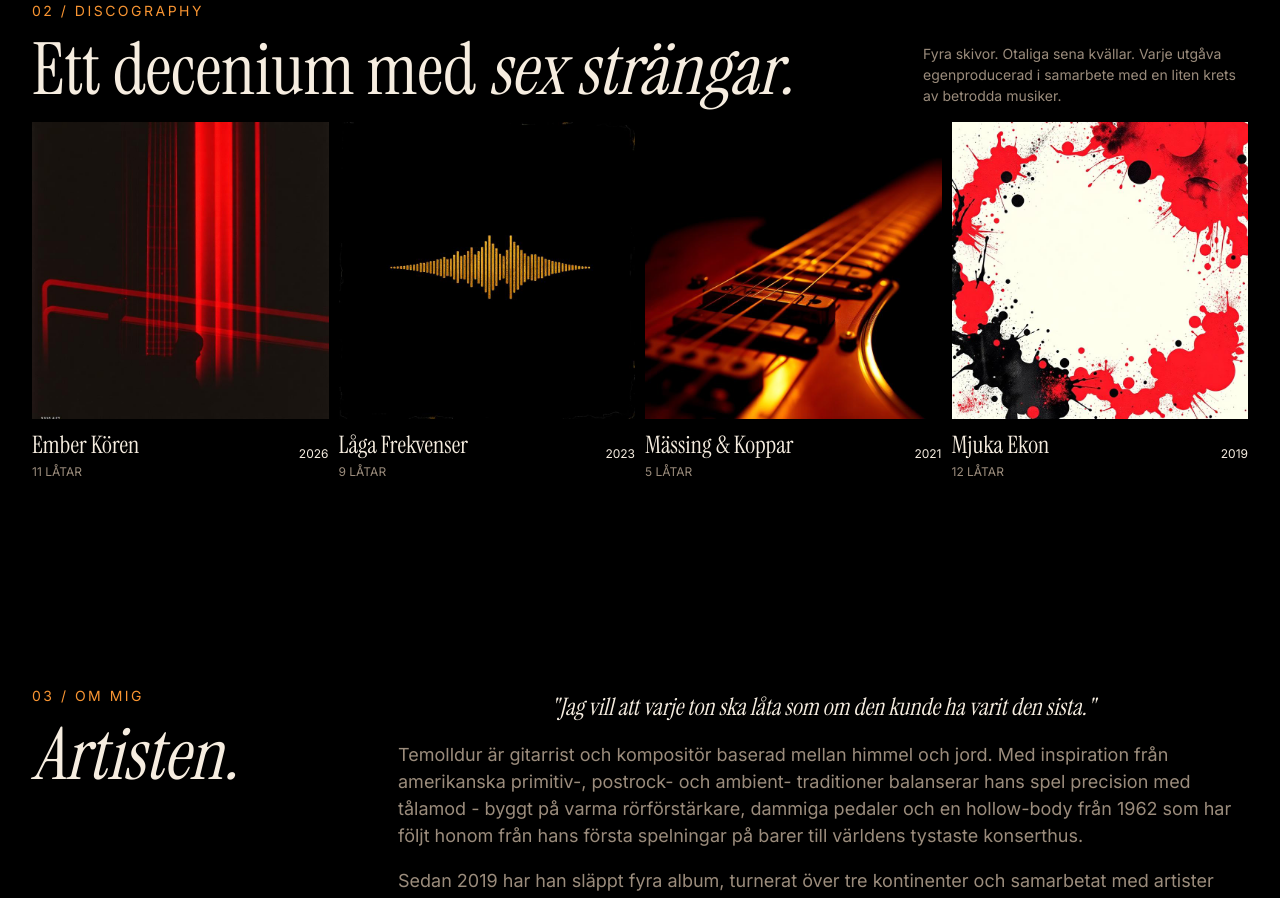
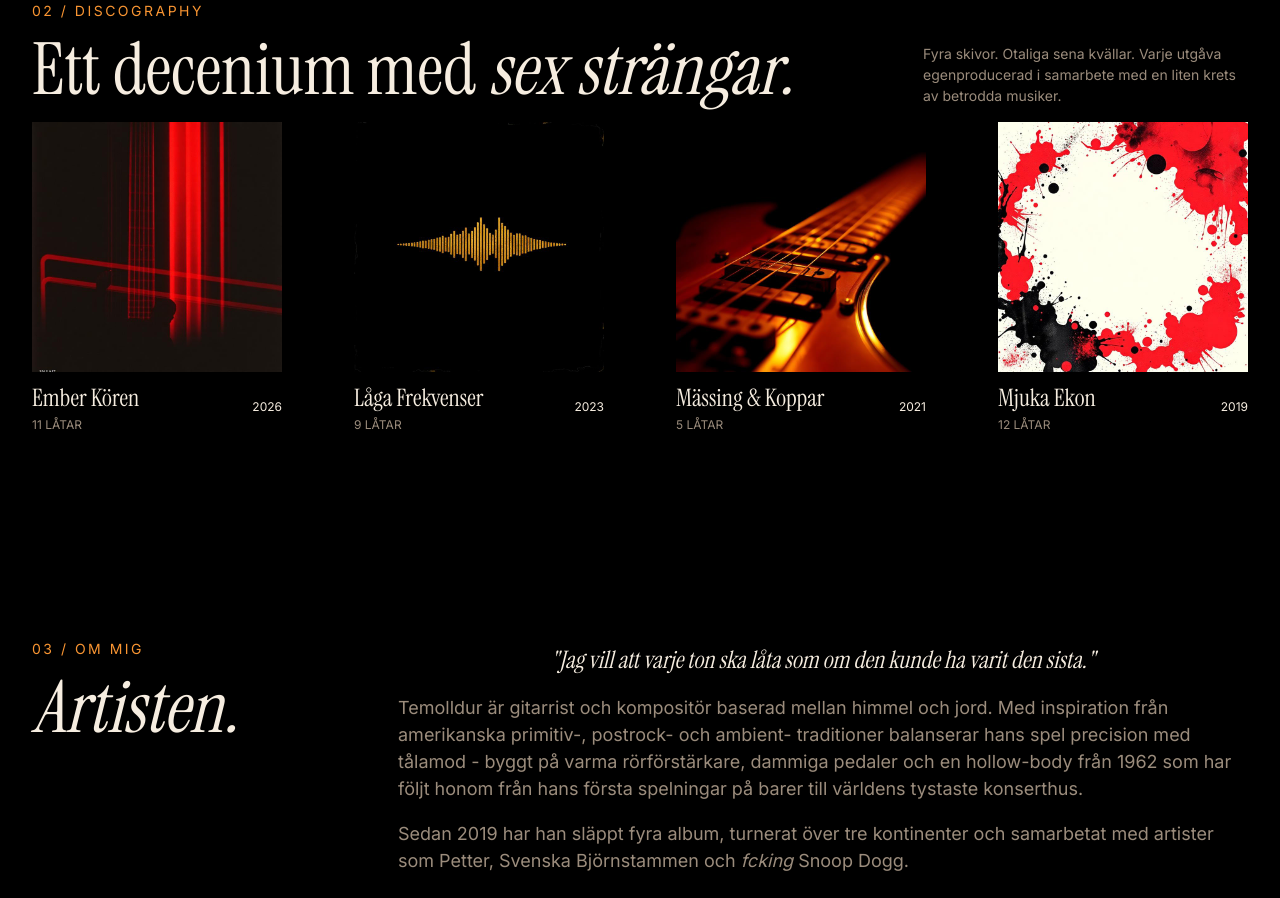
Before and after one commit to DetechtiveGarcia/GigBookingClient, a Next.js app: page / in a window 1280 px wide. Shown: the part 1880-2778 px from the top of the page. Built offline with nearby package versions, Linux system fonts and the light colour scheme; a web font is replaced by a local one.

Commit message:
fix: change image width and height to 250px (from 300px)

```diff
--- a/components/sections/discography/AlbumItem.tsx
+++ b/components/sections/discography/AlbumItem.tsx
@@ -18,7 +18,7 @@ export default function AlbumItem({
 }: AlbumItemProps) {
   return (
     <div className="track-container">
-      <Image src={img} alt={alt} width={300} height={300} />
+      <Image src={img} alt={alt} width={250} height={250} />
       <div className="album-name-n-release">
         <h4 className="serif text-white">{title}</h4>
         <p className="text-white">{releaseDate}</p>
```
